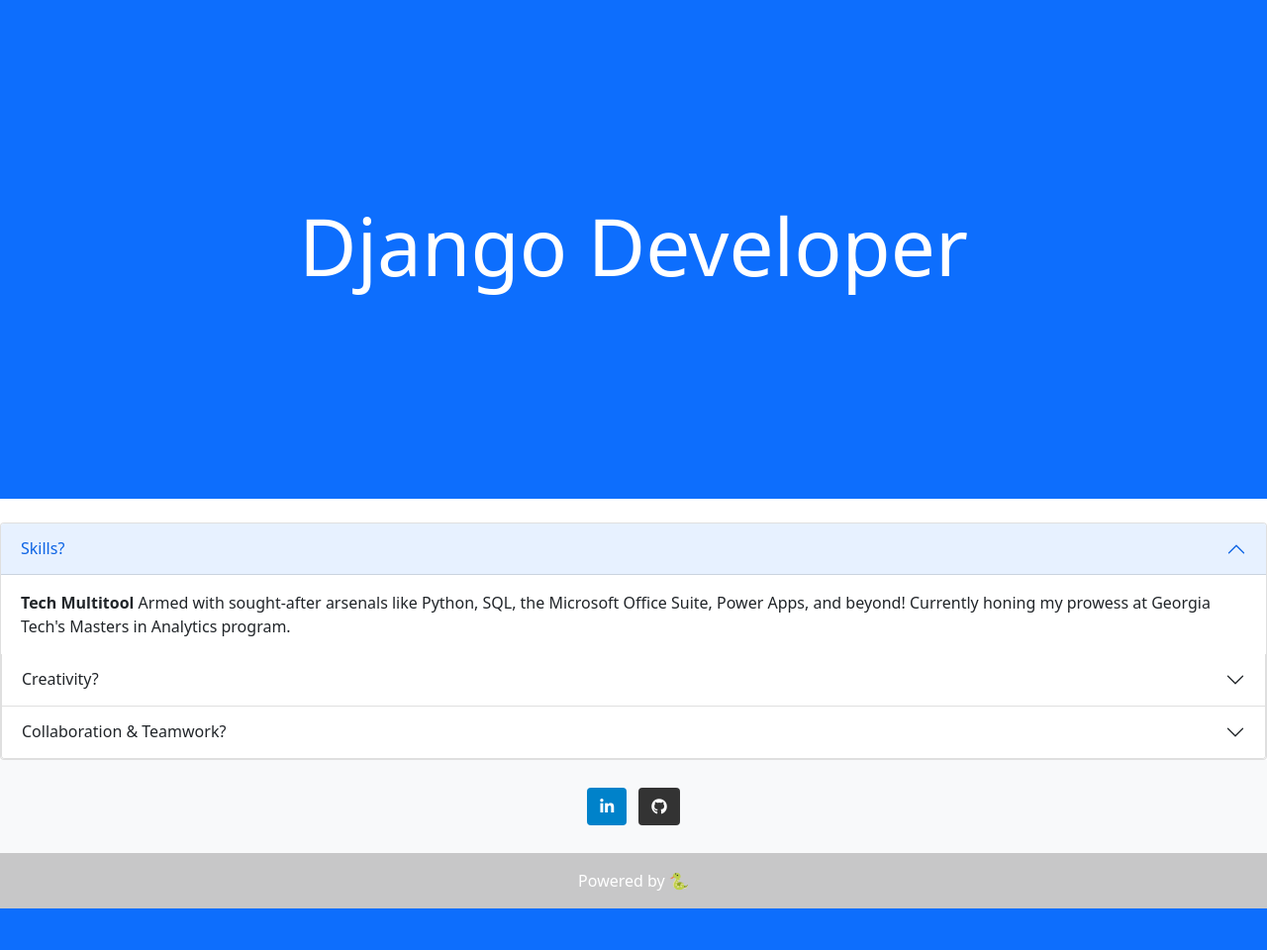
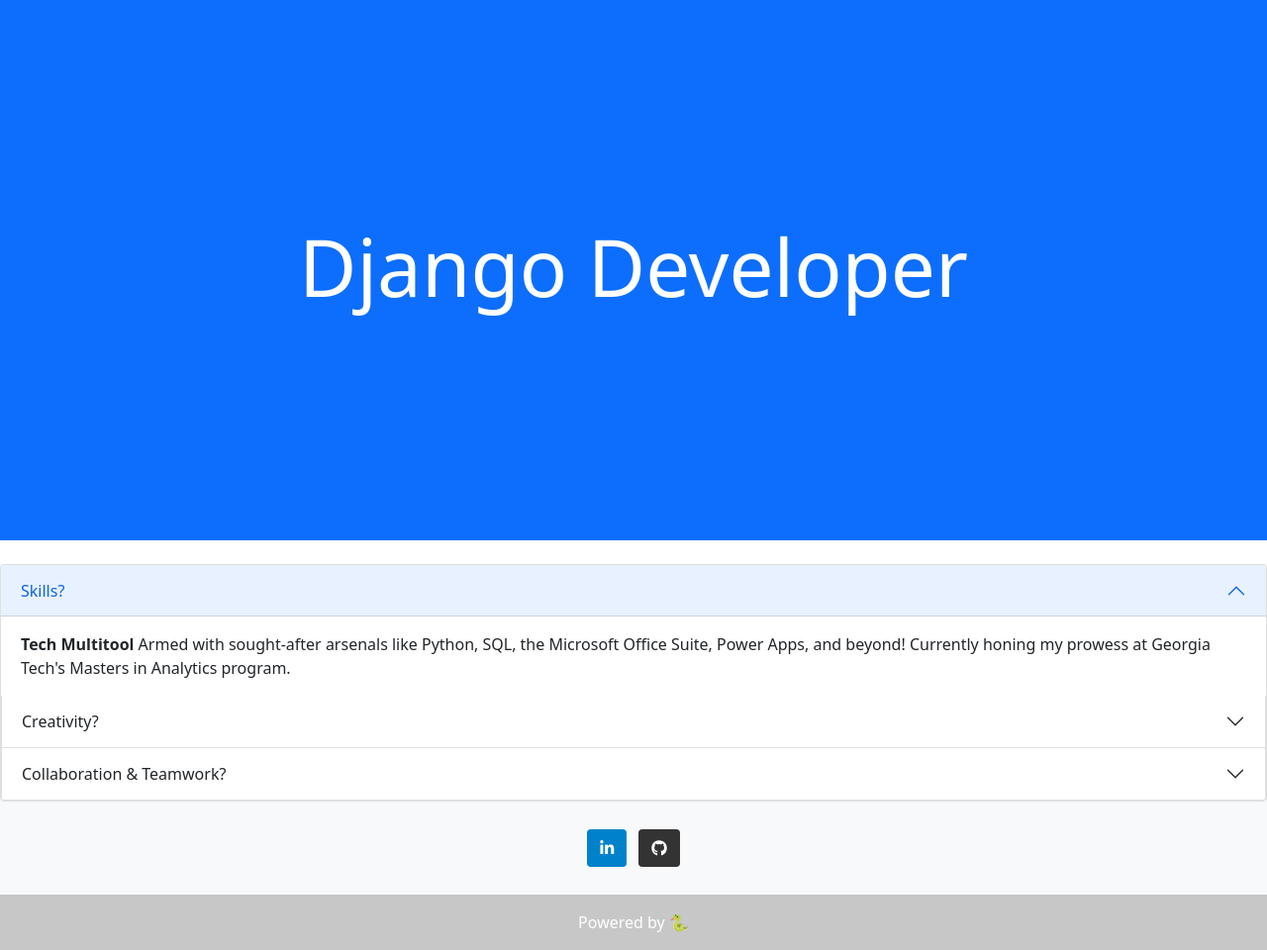
Before and after one commit to jus10mar10/MeetJustin-Website, a Django app: page / in a window 1280 px wide. Shown: the part 56-1016 px from the top of the page at 99% size. Before the commit the page ends 974 px from the top, so only its background shows below. Run offline with Django 4.2, Linux system fonts and the light colour scheme; some libraries are stand-ins or nearby versions.

Commit message:
line height

```diff
--- a/portfolio_website/porfolio/templates/hero_header.html
+++ b/portfolio_website/porfolio/templates/hero_header.html
@@ -1,6 +1,6 @@
 <div class="position-relative text-center">
     <div class="position-relative text-center bg-primary py-5">
-        <h1 class="display-1 text-white" style="line-height: 5;">
+        <h1 class="display-1 text-white" style="line-height: 5.53;">
             <span id="animText"></span>
         </h1>
     </div>
```
